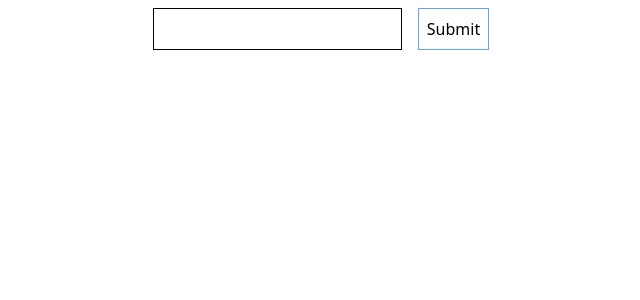
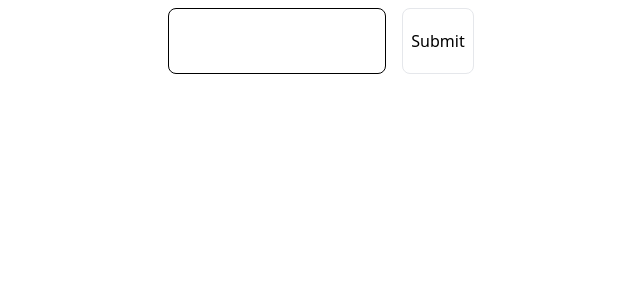
Before and after one commit to Taouen/ai-chat, a Next.js app: page / in a window 1280 px wide. Shown: the top 300 px of the page, without its empty margins (319-959 px from the left). Built offline with nearby package versions, Linux system fonts and the light colour scheme.

Commit message:
Create components for prompts and responses as text bubbles.

```diff
--- /dev/null
+++ b/components/PromptBubble.js
@@ -0,0 +1,9 @@
+const ResponseBubble = ({ prompt }) => {
+  return (
+    <div className="border rounded-lg p-2 my-1 bg-gray-200 w-max max-w-[80%] text-left">
+      {prompt}
+    </div>
+  );
+};
+
+export default ResponseBubble;
--- /dev/null
+++ b/components/ResponseBubble.js
@@ -0,0 +1,9 @@
+const ResponseBubble = ({ response }) => {
+  return (
+    <div className="border rounded-lg p-2 my-1 w-max max-w-[80%]  bg-blue-200 w-full self-end text-left">
+      {response}
+    </div>
+  );
+};
+
+export default ResponseBubble;
--- /dev/null
+++ b/components/ResponsePair.js
@@ -0,0 +1,13 @@
+import ResponseBubble from '../components/ResponseBubble';
+import PromptBubble from '../components/PromptBubble';
+
+const ResponsePair = ({ prompt, response }) => {
+  return (
+    <div className="flex flex-col w-full">
+      <PromptBubble prompt={prompt} />
+      <ResponseBubble response={response} />
+    </div>
+  );
+};
+
+export default ResponsePair;
--- a/pages/api/openAiResponse.js
+++ b/pages/api/openAiResponse.js
@@ -9,7 +9,10 @@ export default async function handler(req, res) {
   const response = await openai.createCompletion('text-curie-001', {
     prompt: req.body.request,
     temperature: 0.7,
-    max_tokens: 50,
+    max_tokens: 64,
+    top_p: 1.0,
+    frequency_penalty: 0.0,
+    presence_penalty: 0.0,
   });
 
   res.status(200).json(response.data.choices);
--- a/pages/index.js
+++ b/pages/index.js
@@ -3,10 +3,12 @@ import { useState } from 'react';
 import { PulseLoader } from 'react-spinners';
 
 import Layout from '../components/Layout';
+import ResponsePair from '../components/ResponsePair';
 
 export default function Home() {
   const [request, setRequest] = useState('');
-  const [aiResponse, setAiResponse] = useState('');
+  const [prevRequests, setPrevRequests] = useState([]);
+  const [aiResponses, setAiResponses] = useState([]);
   const [loading, setLoading] = useState(false);
 
   const handleChange = (e) => {
@@ -15,12 +17,19 @@ export default function Home() {
 
   const handleSubmit = (e) => {
     e.preventDefault();
+
+    const requests = [...prevRequests];
+    requests.unshift(request);
+    setPrevRequests(requests); // add current request to the array of previous requests
+
+    setRequest(''); // Reset input field to blank
     setLoading(true);
     getResponse(request);
   };
 
   const getResponse = async (request) => {
     const data = { request };
+    const responses = [...aiResponses];
     const response = await fetch('/api/openAiResponse', {
       method: 'POST',
       headers: {
@@ -30,8 +39,9 @@ export default function Home() {
     })
       .then((data) => data.json())
       .then((info) => {
+        responses.unshift(info[0].text);
         console.log(info);
-        setAiResponse(info[0].text);
+        setAiResponses(responses);
         setLoading(false);
       });
   };
@@ -46,21 +56,24 @@ export default function Home() {
         />
       </Head>
       <Layout>
-        <form onSubmit={handleSubmit}>
-          <input
-            className="border border-black m-2 p-2"
-            type="text"
+        <form onSubmit={handleSubmit} className="flex">
+          <textarea
+            className="border rounded-lg border-black m-2 p-2 resize-none h-auto"
             value={request}
             onChange={handleChange}
           />
-          <button className="border border-blue-400 p-2 m-2" type="submit">
+          <button className="border rounded-lg p-2 m-2" type="submit">
             Submit
           </button>
         </form>
 
-        <div>
+        <div className="flex flex-col items-center w-full">
           {loading && <PulseLoader loading={loading} color="lightblue" />}
-          {aiResponse}
+          {prevRequests.map((prompt, index) => {
+            return (
+              <ResponsePair prompt={prompt} response={aiResponses[index]} />
+            );
+          })}
         </div>
       </Layout>
     </>
```
